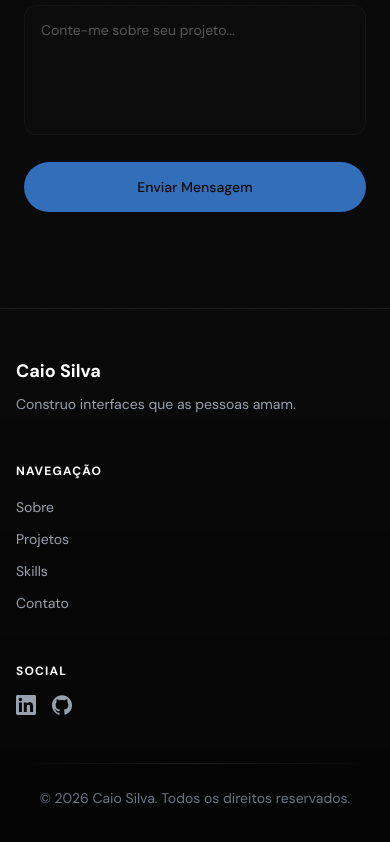
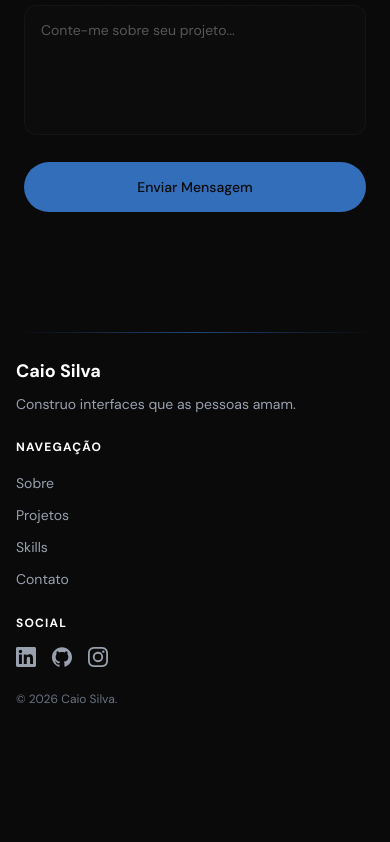
Before and after one commit to galaxyhf/portfolio-novo, a Next.js app: page / in a window 390 px wide. Shown: the part 7224-8066 px from the top of the page. After the commit the page ends 7979 px from the top, so only its background shows below. Built offline with nearby package versions, Linux system fonts and the light colour scheme.

Commit message:
feat: update Navbar styles, enhance Footer with Instagram link, adjust Hero text size, and refine GlowButton animations

```diff
--- a/src/components/Navbar/Navbar.tsx
+++ b/src/components/Navbar/Navbar.tsx
@@ -54,7 +54,7 @@ export default function Navbar() {
         transition={{ duration: 0.6, ease: "easeOut" }}
         className={`fixed top-0 left-0 right-0 z-50 transition-all duration-500 ${
           scrolled
-            ? "bg-[rgba(29,29,29,0.55)] backdrop-blur-2xl border border-border/30 shadow-lg"
+            ? "bg-[rgba(29,29,29,0.55)] backdrop-blur-2xl shadow-lg"
             : "bg-transparent"
         }`}
       >
--- a/src/components/sections/Footer.tsx
+++ b/src/components/sections/Footer.tsx
@@ -1,7 +1,7 @@
 "use client";
 
 import { motion } from "framer-motion";
-import { SiGithub, SiLinkedin } from "react-icons/si";
+import { SiGithub, SiLinkedin, SiInstagram } from "react-icons/si";
 import { personalInfo } from "@/lib/data";
 
 export default function Footer() {
@@ -16,6 +16,11 @@ export default function Footer() {
       url: personalInfo.github,
       label: "GitHub",
     },
+    {
+      icon: SiInstagram,
+      url: personalInfo.instagram,
+      label: "Instagram",
+    },
   ];
 
   const navigationItems = [
@@ -26,10 +31,12 @@ export default function Footer() {
   ];
 
   return (
-    <footer className="relative py-12 px-4 sm:px-6 lg:px-8 border-t border-white/10 bg-linear-to-b from-transparent to-black/50">
+    <footer className="relative py-6 px-4 sm:px-6 lg:px-8 bg-transparent">
+      {/* Divider */}
+      <div className="h-px bg-linear-to-r from-transparent via-accent/60 to-transparent mb-6" />
       <div className="max-w-7xl mx-auto">
         {/* Main Content */}
-        <div className="grid grid-cols-1 md:grid-cols-3 gap-12 mb-12">
+        <div className="grid grid-cols-1 md:grid-cols-3 gap-6 mb-6">
           {/* Left - Personal Info */}
           <motion.div
             initial={{ opacity: 0, y: 20 }}
@@ -79,7 +86,7 @@ export default function Footer() {
             <h3 className="text-xs font-bold text-white uppercase tracking-widest mb-4">
               Social
             </h3>
-            <div className="flex gap-4">
+            <div className="flex gap-4 mb-6">
               {socialLinks.map((social) => {
                 const Icon = social.icon;
                 return (
@@ -98,11 +105,6 @@ export default function Footer() {
                 );
               })}
             </div>
-          </motion.div>
-        </div>
-
-        {/* Divider */}
-        <div className="h-px bg-linear-to-r from-transparent via-white/10 to-transparent mb-6" />
 
             {/* Copyright */}
             <motion.div
@@ -110,11 +112,12 @@ export default function Footer() {
               whileInView={{ opacity: 1 }}
               transition={{ duration: 0.5, delay: 0.3 }}
               viewport={{ once: true }}
-          className="text-center text-sm text-gray-500"
+              className="text-xs text-gray-500"
             >
-          © {new Date().getFullYear()} {personalInfo.name}. Todos os direitos
-          reservados.
+              © {new Date().getFullYear()} {personalInfo.name}.
             </motion.div>
+          </motion.div>
+        </div>
       </div>
     </footer>
   );
--- a/src/components/sections/Hero.tsx
+++ b/src/components/sections/Hero.tsx
@@ -89,7 +89,7 @@ export default function Hero() {
         {/* Nome */}
         <motion.h1
           variants={item}
-          className="font-syne font-bold text-[clamp(4rem,12vw,9rem)] leading-[0.9] mb-6 text-text-primary tracking-tight"
+          className="font-syne font-bold text-[clamp(4rem,10vw,9rem)] leading-[0.9] mb-6 text-text-primary tracking-tight"
         >
           {personalInfo.name}
         </motion.h1>
--- a/src/components/ui/GlowButton.tsx
+++ b/src/components/ui/GlowButton.tsx
@@ -30,8 +30,7 @@ export default function GlowButton({
     "relative inline-flex items-center justify-center px-8 py-3.5 rounded-full font-medium text-sm transition-all duration-300 cursor-pointer";
 
   const variants = {
-    primary:
-      "bg-accent text-bg-primary border border-accent/20",
+    primary: "bg-accent text-bg-primary border border-accent/20",
     outline:
       "border-2 border-accent/40 text-white hover:text-accent bg-transparent transition-colors duration-300",
   };
@@ -62,9 +61,9 @@ export default function GlowButton({
       >
         {variant === "primary" && (
           <motion.div
-            className="absolute -inset-2 rounded-full bg-accent/50 blur-2xl opacity-0 -z-10"
-            animate={{ opacity: isHovered ? 1 : 0 }}
-            transition={{ duration: 0.3 }}
+            className="absolute -inset-4 rounded-full bg-accent/30 blur-lg opacity-0 -z-10"
+            animate={{ opacity: isHovered ? 0.6 : 0 }}
+            transition={{ duration: 0.4 }}
           />
         )}
         <span className="relative z-10">{content}</span>
@@ -83,9 +82,9 @@ export default function GlowButton({
     >
       {variant === "primary" && (
         <motion.div
-          className="absolute -inset-6 rounded-full bg-accent/50 blur-2xl opacity-0 -z-10"
-          animate={{ opacity: isHovered ? 1 : 0 }}
-          transition={{ duration: 0.3 }}
+          className="absolute -inset-4 rounded-full bg-accent/30 blur-lg opacity-0 -z-10"
+          animate={{ opacity: isHovered ? 0.6 : 0 }}
+          transition={{ duration: 0.4 }}
         />
       )}
       <span className="relative z-10">{content}</span>
```
Also changed, not shown: src/components/sections/Contact.tsx (+1 -7 lines). Lines whose indentation alone changed are shown as unchanged.
